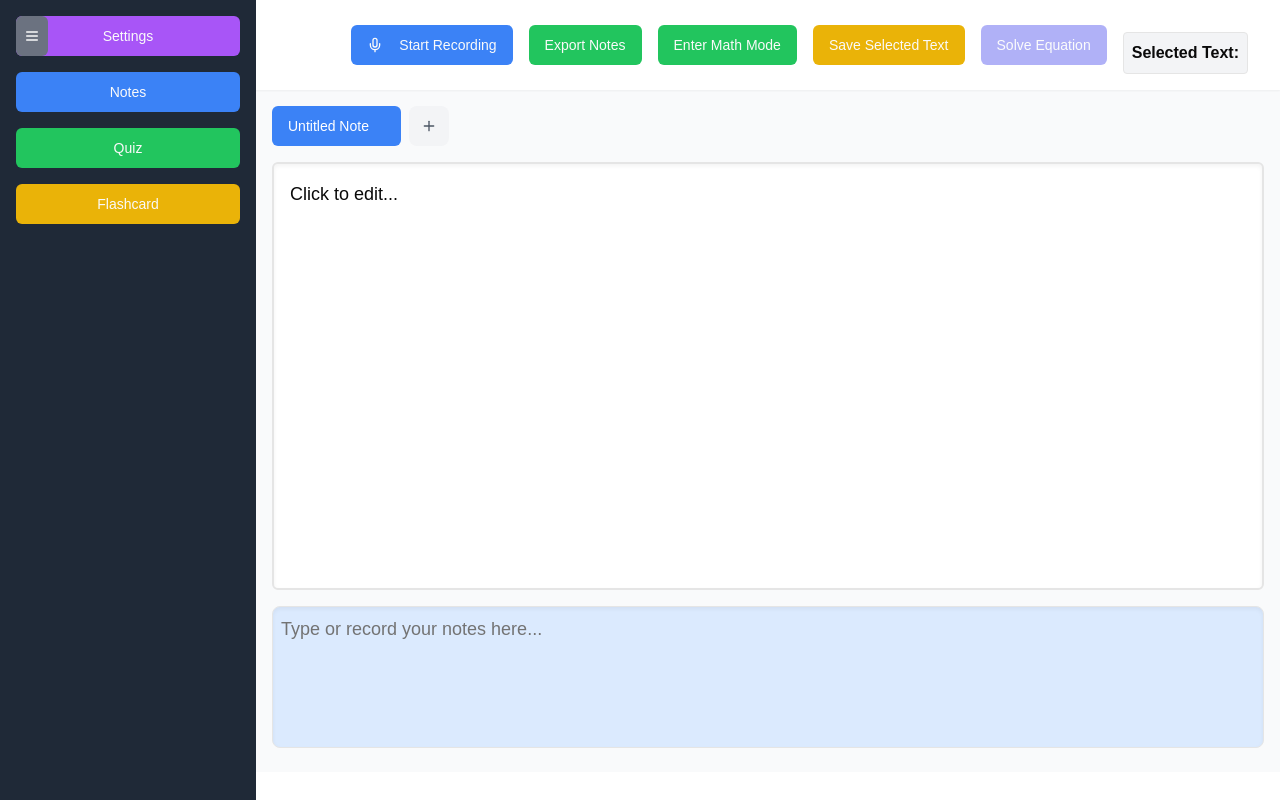
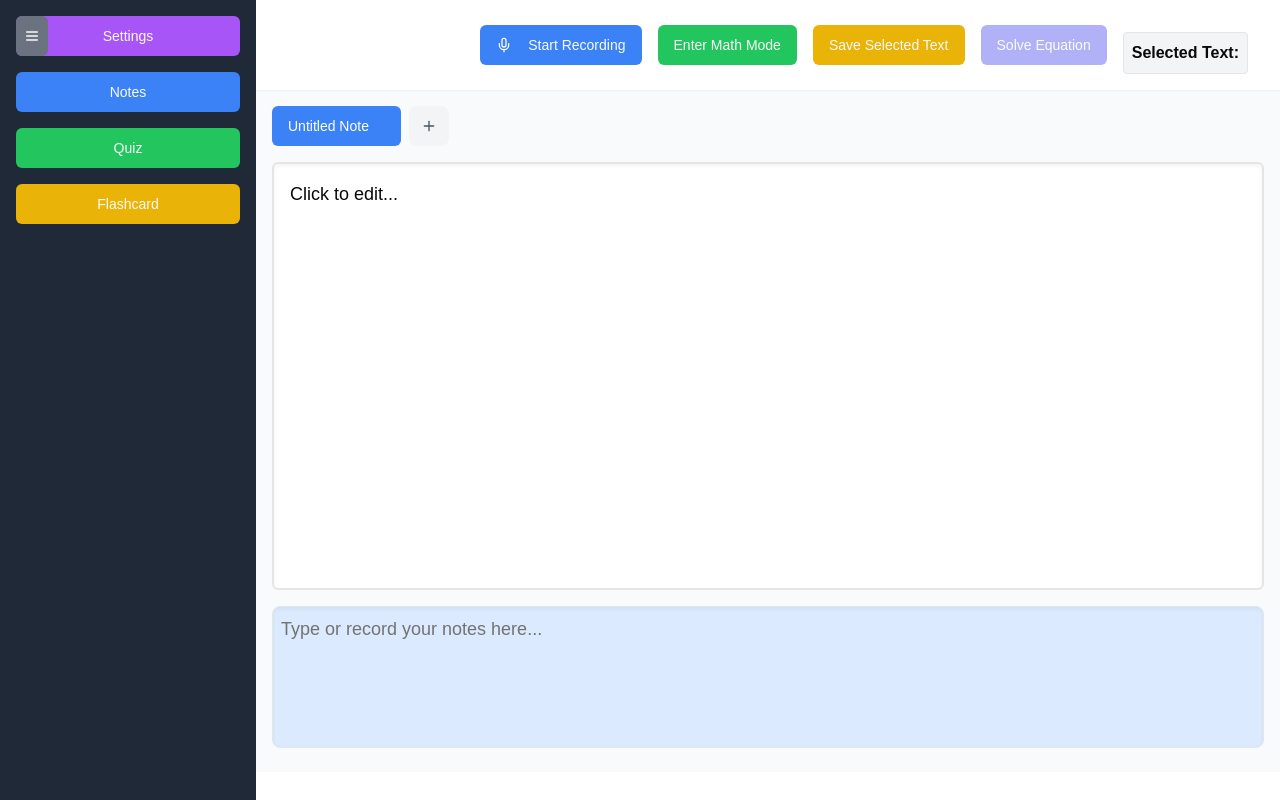
Before and after one commit to kashsuks/Notesify, a Next.js app: page / in a window 1280 px wide. Built offline with nearby package versions, Linux system fonts and the light colour scheme.

Commit message:
remove the export notes feature

```diff
--- a/components/real-time-transcription-note-app.tsx
+++ b/components/real-time-transcription-note-app.tsx
@@ -701,13 +701,6 @@ export default function Component() {
                                 {isCycling ? <MicOff className="mr-2" /> : <Mic className="mr-2" />}
                                 {isCycling ? "Stop Recording" : "Start Recording"}
                             </Button>
-                            <Button onClick={exportNotes} className="bg-green-500 hover:bg-green-600 dark:bg-green-600 dark:hover:bg-green-700">
-                                {isExporting ? (
-                                    <Loader2 className="animate-spin h-5 w-5 text-white" />
-                                ) : (
-                                    "Export Notes"
-                                )}
-                            </Button>
                             <Button
                                 onClick={() => setIsMathMode((prev) => !prev)}
                                 className="bg-green-500 hover:bg-green-600 dark:bg-green-600 dark:hover:bg-green-700"
```
